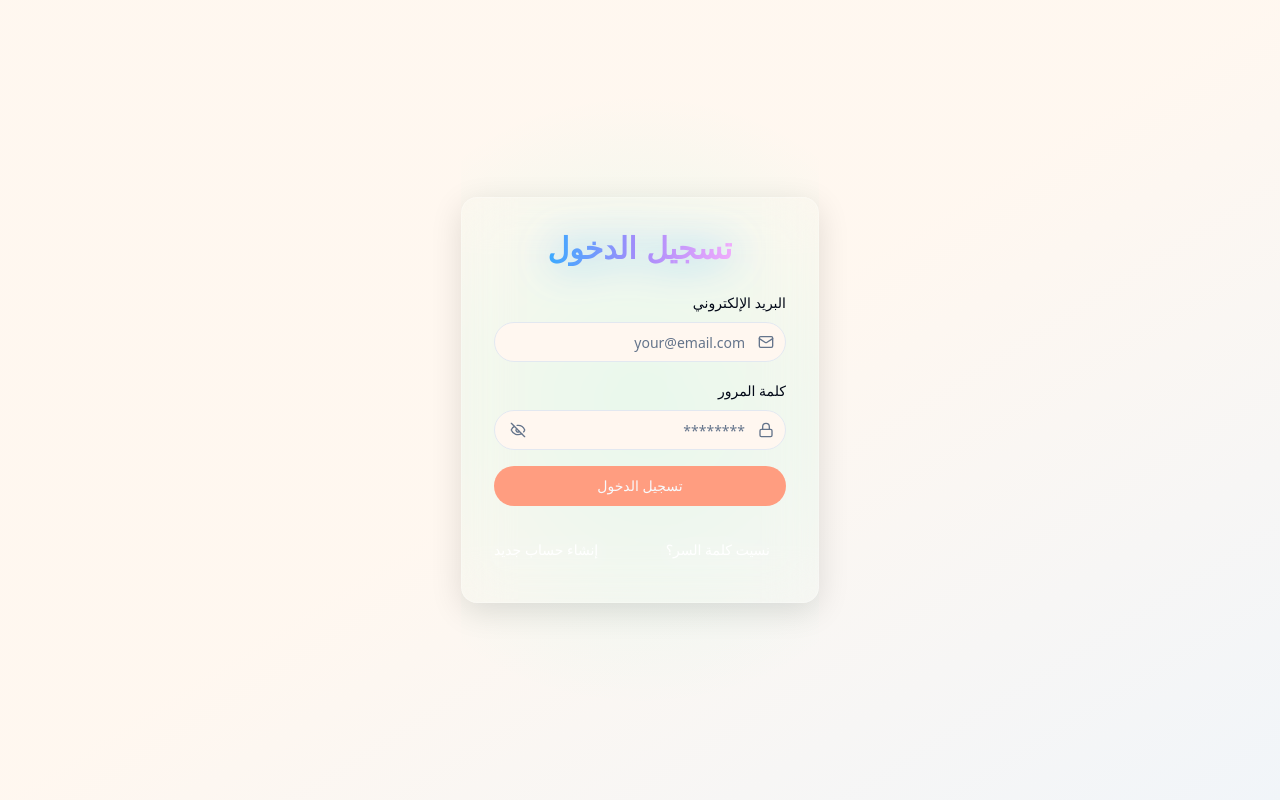
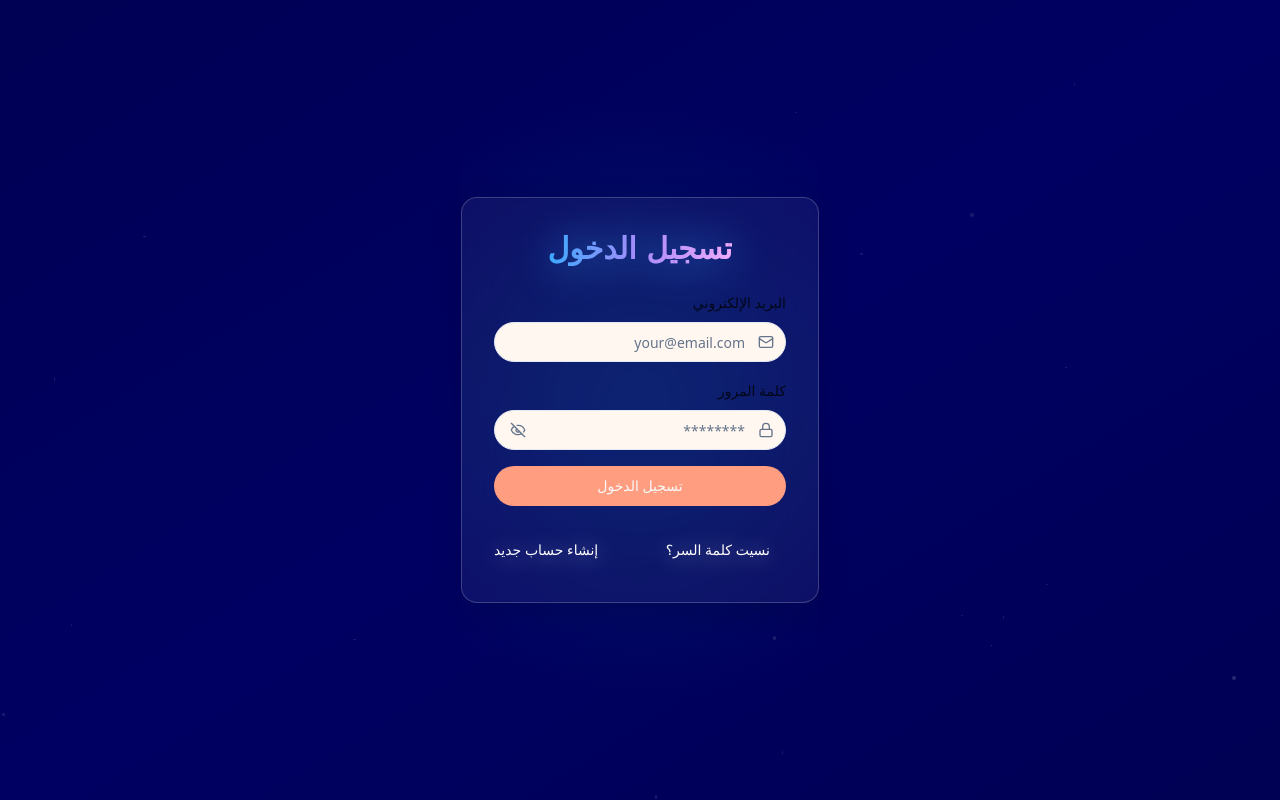
Before and after one commit to ameeralig/menusystem, a React (Vite) app: page /auth/login in a window 1280 px wide. Built offline with nearby package versions, Linux system fonts and the light colour scheme.

Commit message:
Add subtle background animation
Add a dark blue background (#000054) with a very subtle animation to the main page and authentication pages, ensuring minimal impact on response speed.

```diff
--- /dev/null
+++ b/src/components/background/SimpleBackground.tsx
@@ -0,0 +1,28 @@
+const SimpleBackground = () => {
+  return (
+    <div className="fixed inset-0 -z-10 overflow-hidden bg-[#000054]">
+      {/* تدرج لوني بسيط */}
+      <div className="absolute inset-0 bg-gradient-to-br from-[#000054] via-[#000066] to-[#000054] opacity-80" />
+
+      {/* نقاط صغيرة متحركة بشكل بطيء جداً */}
+      <div className="absolute inset-0 opacity-20">
+        {[...Array(20)].map((_, i) => (
+          <div
+            key={i}
+            className="absolute rounded-full bg-white animate-pulse"
+            style={{
+              width: Math.random() * 3 + 1 + 'px',
+              height: Math.random() * 3 + 1 + 'px',
+              left: Math.random() * 100 + '%',
+              top: Math.random() * 100 + '%',
+              animationDuration: Math.random() * 5 + 5 + 's',
+              animationDelay: Math.random() * 3 + 's',
+            }}
+          />
+        ))}
+      </div>
+    </div>
+  );
+};
+
+export default SimpleBackground;
--- a/src/pages/Index.tsx
+++ b/src/pages/Index.tsx
@@ -5,6 +5,7 @@ import { useIsMobile } from "@/hooks/use-mobile";
 import qrLogo from "@/assets/qr-logo.png";
 import SeoHelmet from "@/components/legal/SeoHelmet";
 import PartnersSection from "@/components/partners/PartnersSection";
+import SimpleBackground from "@/components/background/SimpleBackground";
 
 const Index = () => {
   const navigate = useNavigate();
@@ -18,7 +19,8 @@ const Index = () => {
         keywords="QRM, منيو QR, منيو رقمي, QR Menu, خدمات المنيو, منيو إلكتروني, QRM Menu, قائمة طعام رقمية, QR Code Menu, خدمات المنيو الإلكتروني"
         canonicalUrl="https://qrmenuc.com"
       />
-      <div className="min-h-screen relative overflow-hidden font-arabic bg-gradient-to-br from-background via-background to-muted">
+      <SimpleBackground />
+      <div className="min-h-screen relative overflow-hidden font-arabic">
 
       {/* Header/Navbar */}
       <header className="container mx-auto px-4 sm:px-6 py-4 sm:py-6 relative z-10">
--- a/src/pages/auth/Login.tsx
+++ b/src/pages/auth/Login.tsx
@@ -2,12 +2,14 @@ import { useNavigate } from "react-router-dom";
 import { LoginForm } from "@/components/auth/LoginForm";
 import { Button } from "@/components/ui/button";
 import { motion } from "framer-motion";
+import SimpleBackground from "@/components/background/SimpleBackground";
 
 const Login = () => {
   const navigate = useNavigate();
 
   return (
-    <div className="min-h-screen w-full overflow-hidden relative flex items-center justify-center bg-gradient-to-br from-background via-background to-muted">
+    <div className="min-h-screen w-full overflow-hidden relative flex items-center justify-center">
+      <SimpleBackground />
 
       {/* بطاقة تسجيل الدخول */}
       <motion.div
--- a/src/pages/auth/ResetPassword.tsx
+++ b/src/pages/auth/ResetPassword.tsx
@@ -1,12 +1,14 @@
 import { ResetPasswordForm } from "@/components/auth/ResetPasswordForm";
 import { useNavigate } from "react-router-dom";
 import { motion } from "framer-motion";
+import SimpleBackground from "@/components/background/SimpleBackground";
 
 const ResetPassword = () => {
   const navigate = useNavigate();
 
   return (
-    <div className="min-h-screen w-full overflow-hidden relative flex items-center justify-center bg-gradient-to-br from-background via-background to-muted">
+    <div className="min-h-screen w-full overflow-hidden relative flex items-center justify-center">
+      <SimpleBackground />
 
       {/* بطاقة إعادة تعيين كلمة المرور */}
       <motion.div
--- a/src/pages/auth/Signup.tsx
+++ b/src/pages/auth/Signup.tsx
@@ -13,6 +13,7 @@ import { AlertCircle, Mail, User, Phone } from "lucide-react";
 import { Alert, AlertDescription, AlertTitle } from "@/components/ui/alert";
 import { PasswordInput } from "@/components/auth/PasswordInput";
 import { motion } from "framer-motion";
+import SimpleBackground from "@/components/background/SimpleBackground";
 
 // تعريف مخطط التحقق من البيانات باستخدام Zod
 const signupSchema = z.object({
@@ -102,7 +103,8 @@ const Signup = () => {
   // إذا تم إنشاء الحساب بنجاح، نعرض رسالة تأكيد
   if (signupSuccess) {
     return (
-      <div className="min-h-screen w-full overflow-hidden relative flex items-center justify-center bg-gradient-to-br from-background via-background to-muted">
+      <div className="min-h-screen w-full overflow-hidden relative flex items-center justify-center">
+        <SimpleBackground />
 
         <motion.div
           className="auth-container z-10"
@@ -138,7 +140,8 @@ const Signup = () => {
   }
 
   return (
-    <div className="min-h-screen w-full overflow-hidden relative flex items-center justify-center bg-gradient-to-br from-background via-background to-muted">
+    <div className="min-h-screen w-full overflow-hidden relative flex items-center justify-center">
+      <SimpleBackground />
 
       {/* بطاقة التسجيل */}
       <motion.div
```
